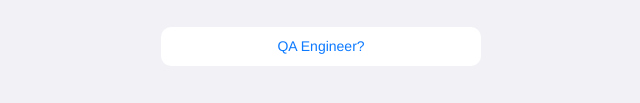
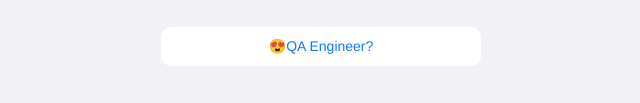
Before and after one commit to DaniKoz/cv, a plain HTML site: page index.html in a window 1280 px wide. Shown: the part 882-985 px from the top of the page, 319-959 px from the left. Drawn offline with Linux system fonts and the light colour scheme.

Commit message:
добавил эмодзи

```diff
--- a/index.html
+++ b/index.html
@@ -77,7 +77,7 @@
       </section>
     </main>
     <footer>
-      <a class="button-link" href="">  QA Engineer? </a>
+      <a class="button-link" href="">  😍QA Engineer? </a>
 
     </footer>
   </body>
```
Also changed, not shown: 1 other file.
